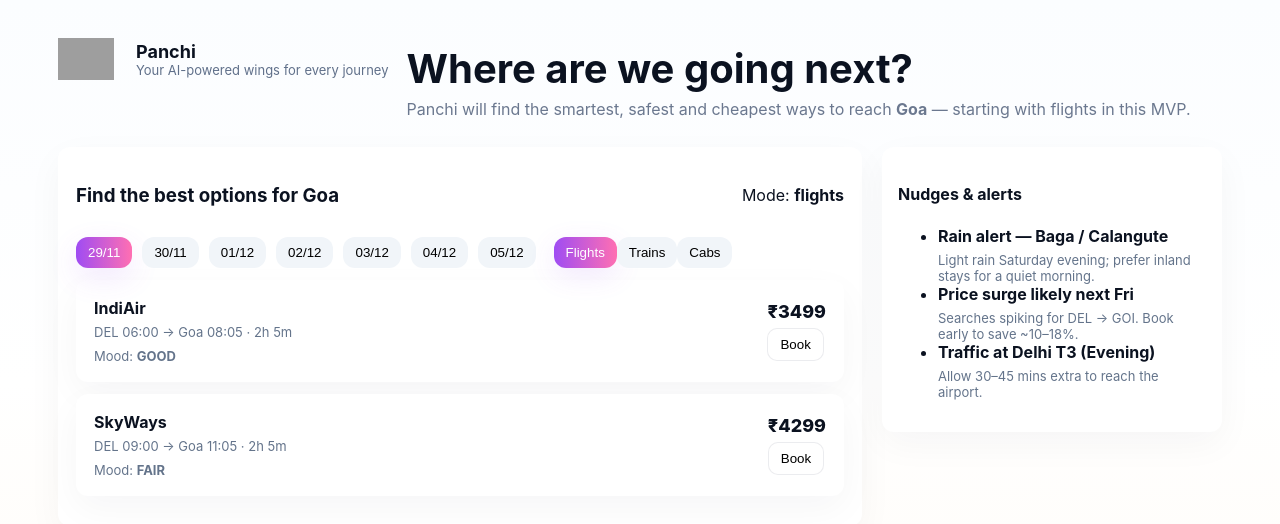
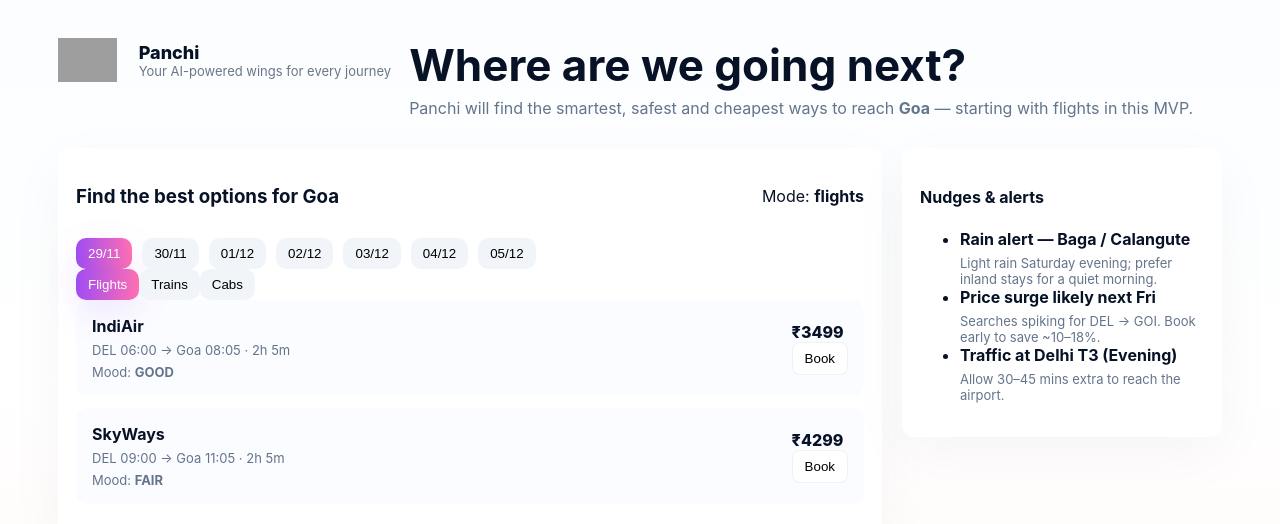
Before and after one commit to anil2941985/panchi-app, a Next.js app: page /plan in a window 1280 px wide. Shown: the top 524 px of the page. Built offline with nearby package versions, Linux system fonts and the light colour scheme; no server answers; grey boxes are pictures that could not be loaded.

Commit message:
Update plan.js

```diff
--- a/pages/plan.js
+++ b/pages/plan.js
@@ -3,43 +3,6 @@ import Head from "next/head";
 import { useRouter } from "next/router";
 import { useEffect, useState } from "react";
 import Link from "next/link";
-
-function DateButton({ label, active, onClick }) {
-  return (
-    <button className={`date-btn ${active ? "active" : ""}`} onClick={onClick}>
-      {label}
-      <style jsx>{`
-        .date-btn { border-radius:12px; padding:8px 12px; border:0; background:#f1f5f9; cursor:pointer; }
-        .date-btn.active { background:linear-gradient(90deg,#9f4cf3,#ff6fb2); color:#fff; box-shadow:0 10px 30px rgba(159,76,243,0.12); }
-      `}</style>
-    </button>
-  );
-}
-
-function PlanCard({ item }) {
-  return (
-    <div className="plan">
-      <div className="plan-left">
-        <div className="carrier">{item.airline}</div>
-        <div className="times">{item.from} → {item.to} · {item.duration}</div>
-        <div className="mood">Mood: <strong>{item.mood}</strong></div>
-      </div>
-      <div className="plan-right">
-        <div className="price">₹{item.price}</div>
-        <button className="book">Book</button>
-      </div>
-
-      <style jsx>{`
-        .plan { display:flex; justify-content:space-between; align-items:center; gap:14px; padding:18px; background:#fff; border-radius:12px; box-shadow:0 12px 36px rgba(12,18,55,0.04); margin-bottom:12px; }
-        .carrier { font-weight:700; font-size:16px; }
-        .times { color:#64748b; margin-top:6px; font-size:13px; }
-        .mood { margin-top:8px; color:#64748b; font-size:13px; }
-        .price { font-weight:800; font-size:18px; margin-bottom:6px; }
-        .book { border-radius:10px; padding:8px 12px; border:1px solid rgba(12,18,55,0.08); background:white; cursor:pointer; }
-      `}</style>
-    </div>
-  );
-}
 
 export default function Plan() {
   const router = useRouter();
@@ -54,18 +17,19 @@ export default function Plan() {
     async function load() {
       setLoading(true);
       try {
-        // try real API (if available)
         const res = await fetch(`/api/plans?destination=${encodeURIComponent(destination)}`);
-        if (!res.ok) throw new Error("no api");
-        const data = await res.json();
-        setPlans(data.plans || []);
-      } catch(e) {
-        // fallback mock
+        if (!res.ok) throw new Error("no-api");
+        const json = await res.json();
+        setPlans(json.plans || []);
+      } catch (e) {
+        // Mock fallback so build never fails
         setPlans([
           { id: 1, airline: "IndiAir", from: "DEL 06:00", to: `${destination} 08:05`, duration: "2h 5m", mood: "GOOD", price: 3499 },
           { id: 2, airline: "SkyWays", from: "DEL 09:00", to: `${destination} 11:05`, duration: "2h 5m", mood: "FAIR", price: 4299 },
         ]);
-      } finally { setLoading(false); }
+      } finally {
+        setLoading(false);
+      }
     }
     load();
   }, [destination, mode]);
@@ -74,8 +38,8 @@ export default function Plan() {
     <>
       <Head><title>Plan — {destination} | Panchi</title></Head>
 
-      <main className="wrap">
-        <div className="top-hero">
+      <div className="wrap">
+        <div className="top">
           <div className="brand">
             <img src="/logo.png" alt="Panchi" />
             <div>
@@ -84,41 +48,54 @@ export default function Plan() {
             </div>
           </div>
 
-          <div className="hero-text">
+          <div className="hero-title">
             <h1>Where are we going next?</h1>
             <p>Panchi will find the smartest, safest and cheapest ways to reach <strong>{destination}</strong> — starting with flights in this MVP.</p>
           </div>
         </div>
 
         <div className="layout">
-          <section className="main">
+          <main className="content">
             <div className="panel">
-              <div className="panel-header">
+              <div className="panel-head">
                 <h3>Find the best options for {destination}</h3>
                 <div className="mode">Mode: <strong>{mode}</strong></div>
               </div>
 
               <div className="controls">
                 <div className="dates">
-                  {dates.map((d,i) => <DateButton key={d} label={d} active={i===activeDate} onClick={() => setActiveDate(i)} />)}
+                  {dates.map((d,i) => (
+                    <button key={d} className={`date ${i===activeDate ? "active" : ""}`} onClick={()=>setActiveDate(i)}>{d}</button>
+                  ))}
                 </div>
 
                 <div className="modes">
-                  <button className={`mode-btn ${mode==='flights'?'active':''}`} onClick={()=>setMode('flights')}>Flights</button>
-                  <button className={`mode-btn ${mode==='trains'?'active':''}`} onClick={()=>setMode('trains')}>Trains</button>
-                  <button className={`mode-btn ${mode==='cabs'?'active':''}`} onClick={()=>setMode('cabs')}>Cabs</button>
+                  <button className={`m ${mode==='flights'?'active':''}`} onClick={()=>setMode('flights')}>Flights</button>
+                  <button className={`m ${mode==='trains'?'active':''}`} onClick={()=>setMode('trains')}>Trains</button>
+                  <button className={`m ${mode==='cabs'?'active':''}`} onClick={()=>setMode('cabs')}>Cabs</button>
                 </div>
               </div>
 
               <div className="results">
-                {loading && <div className="loading">Loading options…</div>}
-                {!loading && plans.map(p => <PlanCard key={p.id} item={p} />)}
+                {loading ? <div className="loading">Loading options…</div> : plans.map(p => (
+                  <div className="plan-card" key={p.id}>
+                    <div className="left">
+                      <div className="carrier">{p.airline}</div>
+                      <div className="times">{p.from} → {p.to} · {p.duration}</div>
+                      <div className="mood">Mood: <strong>{p.mood}</strong></div>
+                    </div>
+                    <div className="right">
+                      <div className="price">₹{p.price}</div>
+                      <button className="book">Book</button>
+                    </div>
+                  </div>
+                ))}
               </div>
             </div>
-          </section>
+          </main>
 
           <aside className="sidebar">
-            <div className="side-panel">
+            <div className="panel side">
               <h4>Nudges & alerts</h4>
               <ul>
                 <li><strong>Rain alert — Baga / Calangute</strong><div className="muted">Light rain Saturday evening; prefer inland stays for a quiet morning.</div></li>
@@ -128,37 +105,38 @@ export default function Plan() {
             </div>
           </aside>
         </div>
-      </main>
+      </div>
 
       <style jsx>{`
-        :global(body){ margin:0; background:linear-gradient(180deg,#fbfdff 0%, #fff 48%, #fffaf3 100%); font-family:Inter,system-ui,-apple-system,Segoe UI,Roboto,Arial; color:#0b1220; }
+        :global(body){ margin:0; font-family:Inter,system-ui,-apple-system,Segoe UI,Roboto,Arial; background:linear-gradient(180deg,#fbfdff 0%, #fff 48%, #fff7f5 100%); color:#071226; }
+        .wrap{ max-width:1200px; margin:20px auto; padding:18px; }
+        .top{ display:flex; gap:18px; align-items:flex-start; margin-bottom:14px; }
+        .brand img{ height:44px; margin-right:10px; }
+        .brand-title{ font-weight:800; }
+        .brand-sub{ font-size:13px; color:#6b7788; }
 
-        .wrap { max-width:1200px; margin:20px auto; padding:18px; }
-        .top-hero { display:flex; gap:18px; align-items:flex-start; margin-bottom:12px; }
-        .brand img { height:42px; margin-right:10px; }
-        .brand-title { font-weight:700; }
-        .brand-sub { font-size:13px; color:#60708a; }
+        .hero-title h1{ font-size:44px; margin:0; }
+        .hero-title p{ color:#64748b; margin-top:6px; }
 
-        .hero-text h1 { margin:6px 0; font-size:40px; }
-        .hero-text p { color:#6b788f; margin-top:6px; }
+        .layout{ display:grid; grid-template-columns:1fr 320px; gap:20px; margin-top:10px; }
+        .panel{ background:#fff; padding:18px; border-radius:12px; box-shadow:0 18px 60px rgba(12,18,55,0.04); }
+        .panel-head{ display:flex; justify-content:space-between; align-items:center; margin-bottom:12px; }
+        .dates{ display:flex; gap:10px; flex-wrap:wrap; }
+        .date{ padding:8px 12px; border-radius:10px; border:0; background:#f1f5f9; cursor:pointer; }
+        .date.active{ background:linear-gradient(90deg,#9f4cf3,#ff6fb2); color:#fff; box-shadow:0 12px 36px rgba(159,76,243,0.12); }
 
-        .layout { display:grid; grid-template-columns: 1fr 340px; gap:20px; align-items:start; margin-top:12px; }
+        .m{ padding:8px 12px; border-radius:10px; border:0; background:#f1f5f9; cursor:pointer; }
+        .m.active{ background:linear-gradient(90deg,#9f4cf3,#ff6fb2); color:#fff; box-shadow:0 12px 36px rgba(159,76,243,0.12); }
 
-        .main .panel { background:#fff; padding:18px; border-radius:12px; box-shadow:0 12px 36px rgba(12,18,55,0.04); }
-        .panel-header { display:flex; justify-content:space-between; align-items:center; margin-bottom:12px; }
-        .controls { display:flex; gap:18px; align-items:center; flex-wrap:wrap; margin-bottom:12px; }
-        .dates { display:flex; gap:10px; flex-wrap:wrap; }
-        .mode-btn { border-radius:12px; padding:8px 12px; border:0; background:#f1f5f9; cursor:pointer; }
-        .mode-btn.active { background:linear-gradient(90deg,#9f4cf3,#ff6fb2); color:#fff; box-shadow:0 8px 28px rgba(159,76,243,0.12); }
+        .plan-card{ display:flex; justify-content:space-between; align-items:center; padding:16px; border-radius:12px; background:#fbfcff; margin-bottom:12px; }
+        .carrier{ font-weight:700; }
+        .times,.mood{ color:#64748b; font-size:13px; margin-top:6px; }
+        .price{ font-weight:800; }
+        .book{ padding:8px 12px; border-radius:8px; border:1px solid rgba(12,18,55,0.06); background:white; cursor:pointer; }
 
-        .results { margin-top:8px; }
-
-        .sidebar .side-panel { background:#fff; padding:16px; border-radius:12px; box-shadow:0 12px 36px rgba(12,18,55,0.04); }
-        .muted { color:#64748b; font-size:13px; margin-top:6px; }
-
-        @media (max-width:980px) {
-          .layout { grid-template-columns: 1fr; }
-          .sidebar { order:2; }
+        .muted{ color:#64748b; font-size:13px; margin-top:6px; }
+        @media (max-width:980px){
+          .layout{ grid-template-columns:1fr; }
         }
       `}</style>
     </>
```
